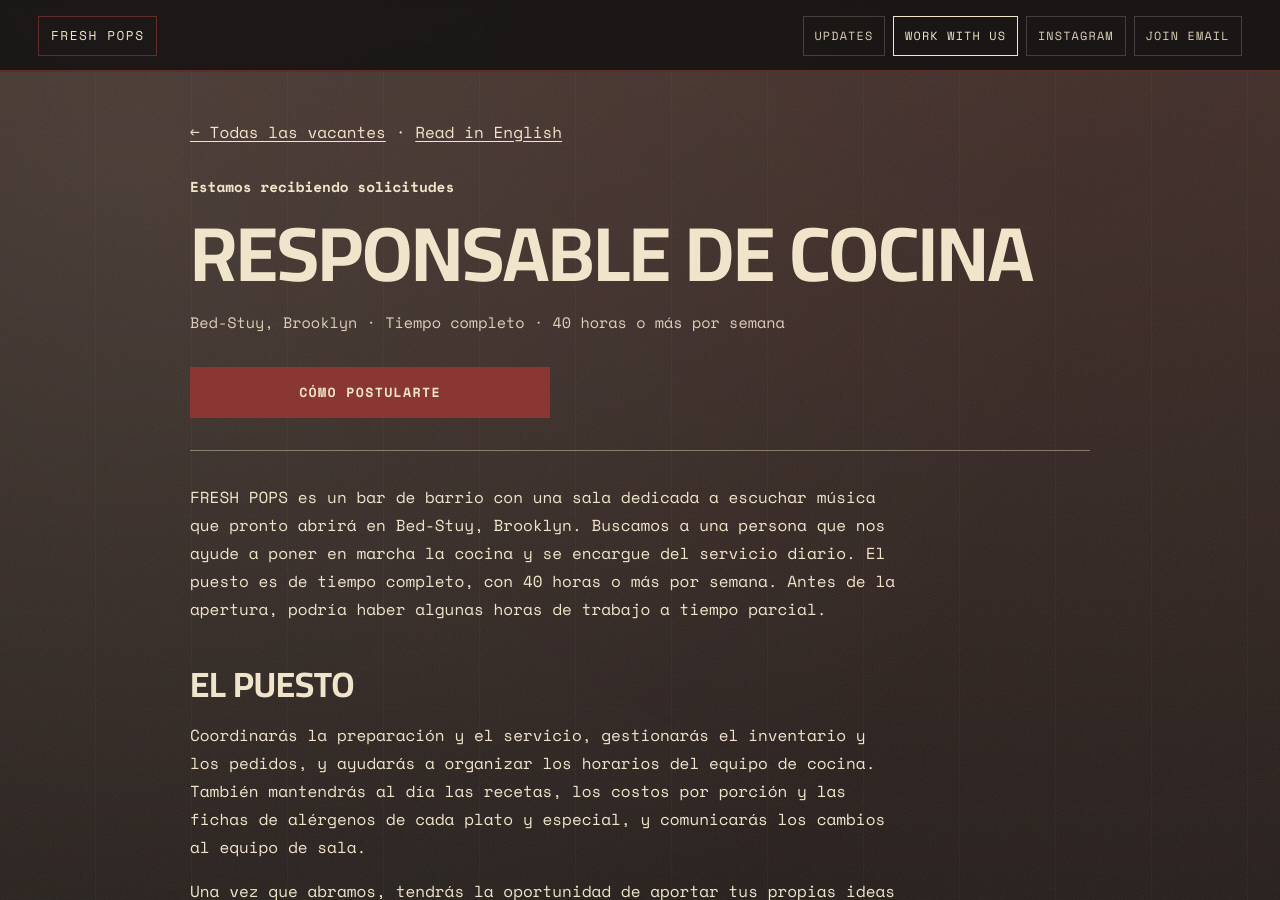
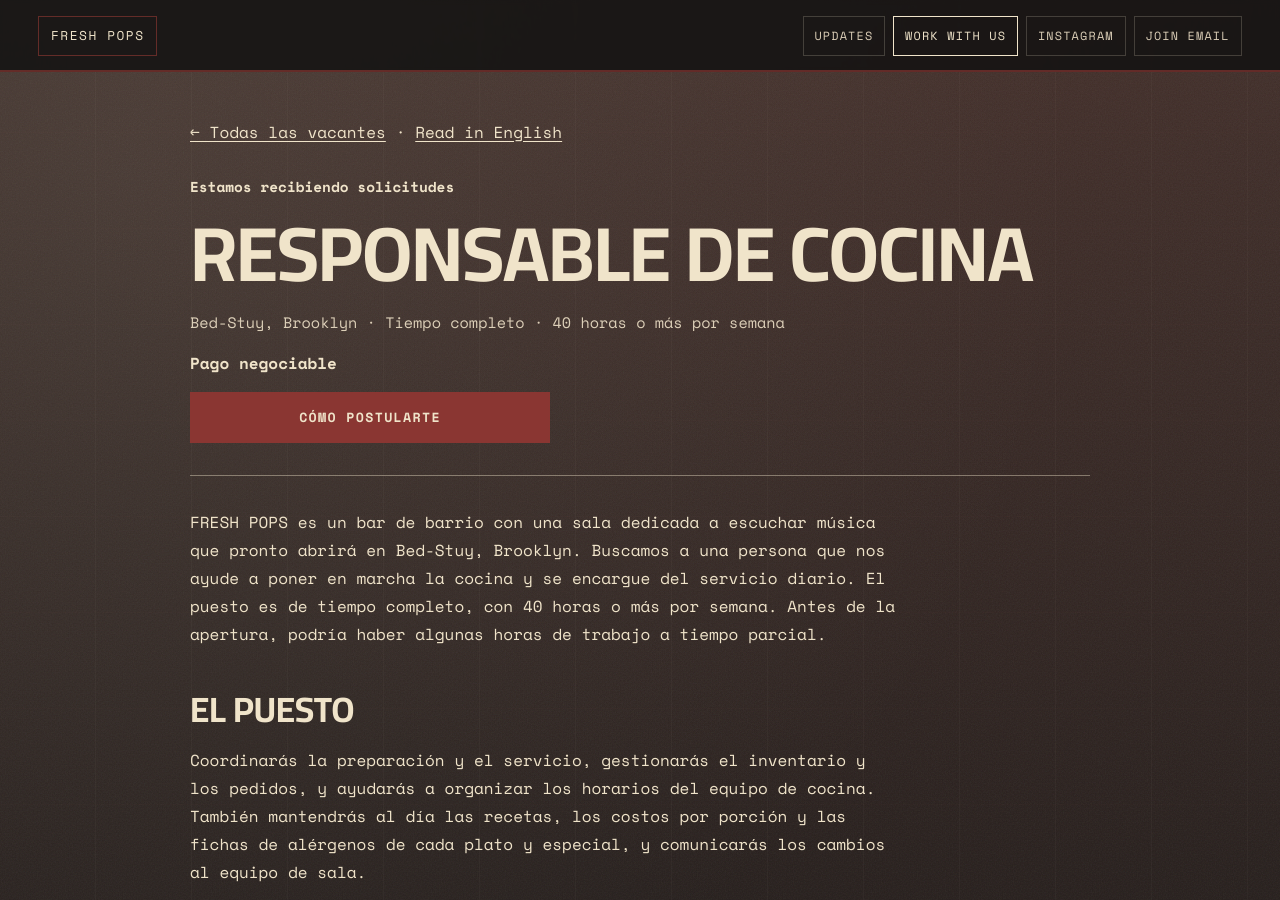
Before and after one commit to kellsnollenberger/freshpops, a Jekyll site: the page built from careers/kitchen-lead/es/index.md, in a window 1280 px wide and 900 px high. Built offline with Jekyll 4.4.1, drawn with Linux system fonts in a browser that asks for light colours.

Commit message:
Add job pay details to kitchen lead listing
Added job pay information to the kitchen lead position.

```diff
--- a/careers/kitchen-lead/es/index.md
+++ b/careers/kitchen-lead/es/index.md
@@ -4,6 +4,7 @@ lang: es
 title: Responsable de cocina
 description: "Únete al equipo de apertura de Fresh Pops como responsable de cocina a tiempo completo en Bed-Stuy, Brooklyn."
 job_meta: "Bed-Stuy, Brooklyn · Tiempo completo · 40 horas o más por semana"
+job_pay: "Pago negociable"
 translation_url: /careers/kitchen-lead/
 translation_lang: en
 translation_label: Read in English
```
